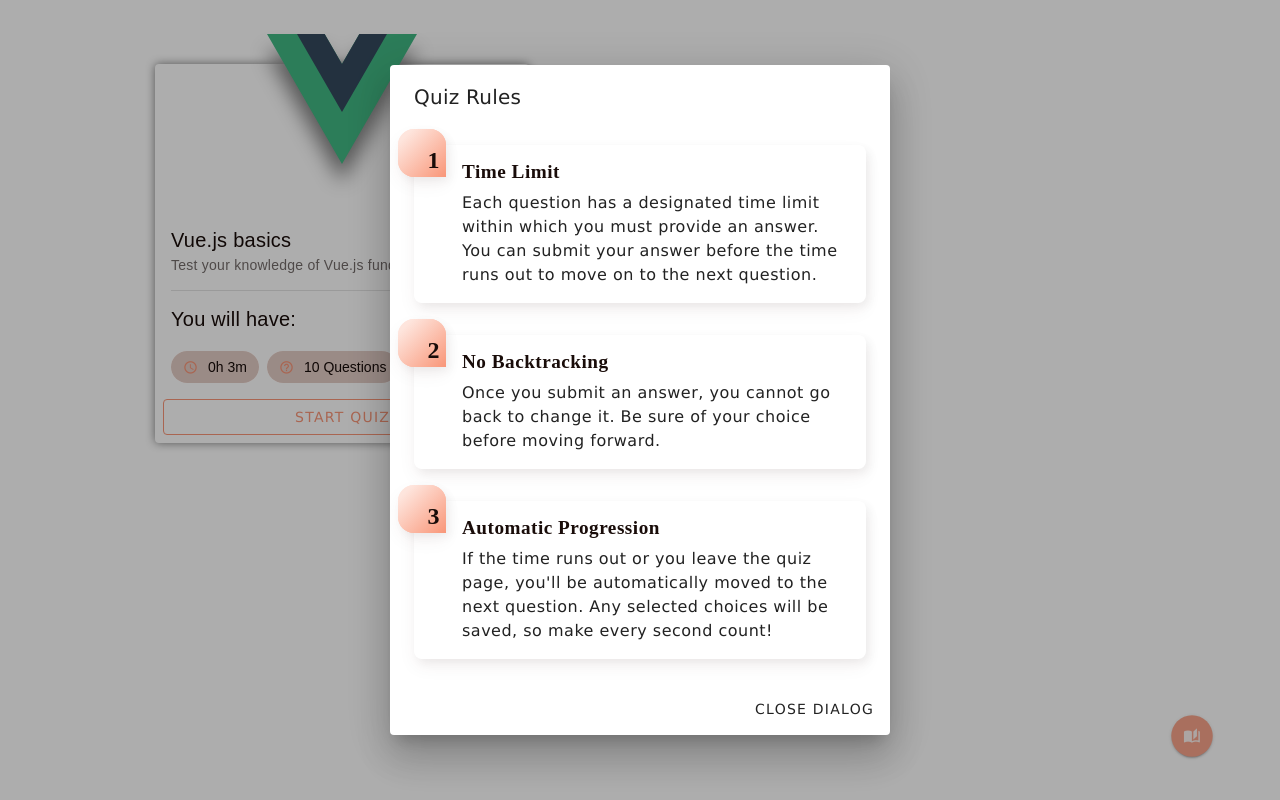
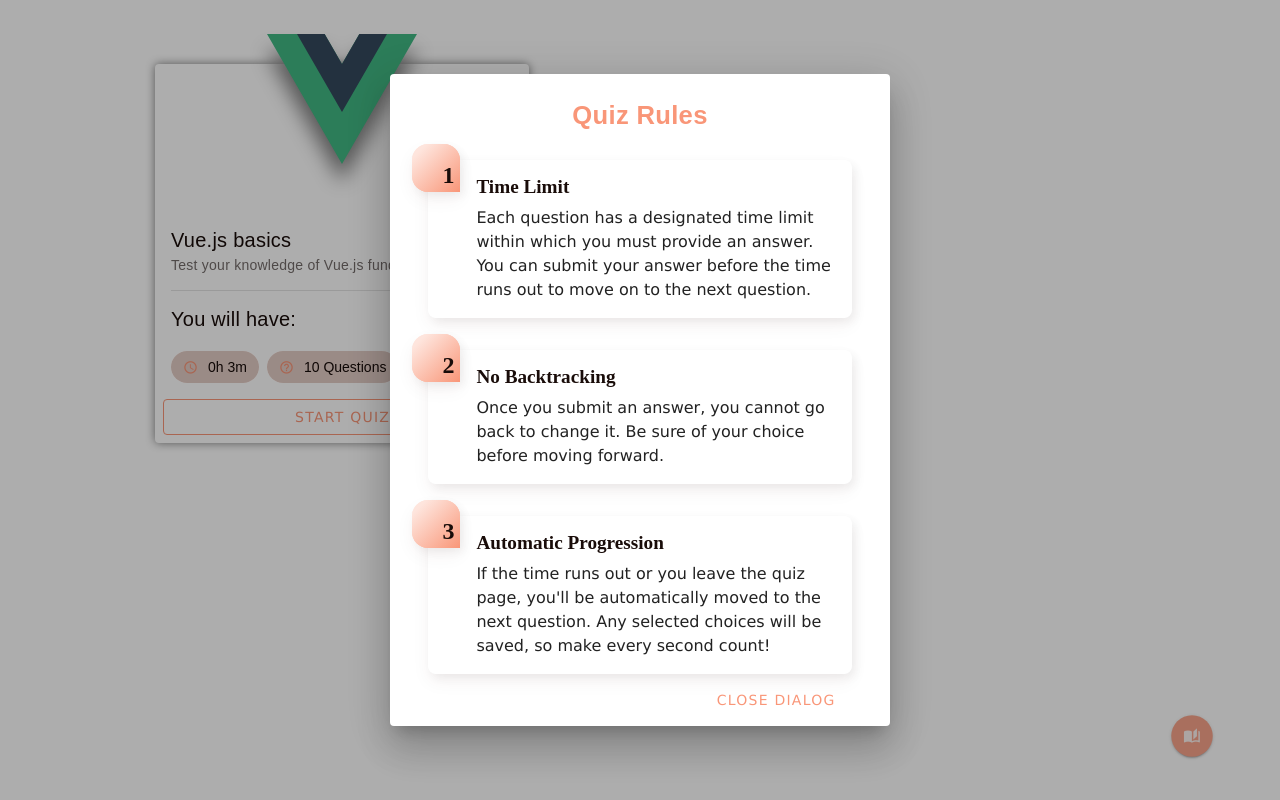
Before and after one commit to Feralwater/Q-for-Quizzes, a Vue app: page / in a window 1280 px wide. Both pictures are taken after a click on the button 1191 px from the left and 736 px from the top of the page. Built offline with nearby package versions, Linux system fonts and the light colour scheme.

Commit message:
Update DialogWindow component styles and layout

```diff
--- a/src/components/DialogWindow/DialogWindow.scss
+++ b/src/components/DialogWindow/DialogWindow.scss
@@ -0,0 +1,11 @@
+.dialog {
+  padding: .8rem 2.4rem 0 2.4rem;
+
+  &__title {
+    font-weight: 700;
+    font-size: 1.6rem;
+    font-family: 'Jost', sans-serif;
+    color: var(--primary);
+    text-align: center;
+  }
+}
--- a/src/components/DialogWindow/DialogWindow.vue
+++ b/src/components/DialogWindow/DialogWindow.vue
@@ -18,25 +18,28 @@ defineProps({
 </script>
 
 <template>
-  <v-dialog width="500">
+  <v-dialog
+    width="500"
+  >
     <template #activator="{ props }">
       <component
         v-bind="props"
         :is="activator"
-        v-on="on"
       />
     </template>
 
     <template #default="{ isActive }">
-      <v-card :title="dialogTitle">
-        <v-card-text>
-          <component :is="dialogContent" />
-        </v-card-text>
+      <v-card class="dialog">
+        <v-card-title class="dialog__title">
+          {{ dialogTitle }}
+        </v-card-title>
+        <component :is="dialogContent" />
 
         <v-card-actions>
           <v-spacer />
 
           <v-btn
+            color="primary"
             text="Close Dialog"
             @click="isActive.value = false"
           />
```
